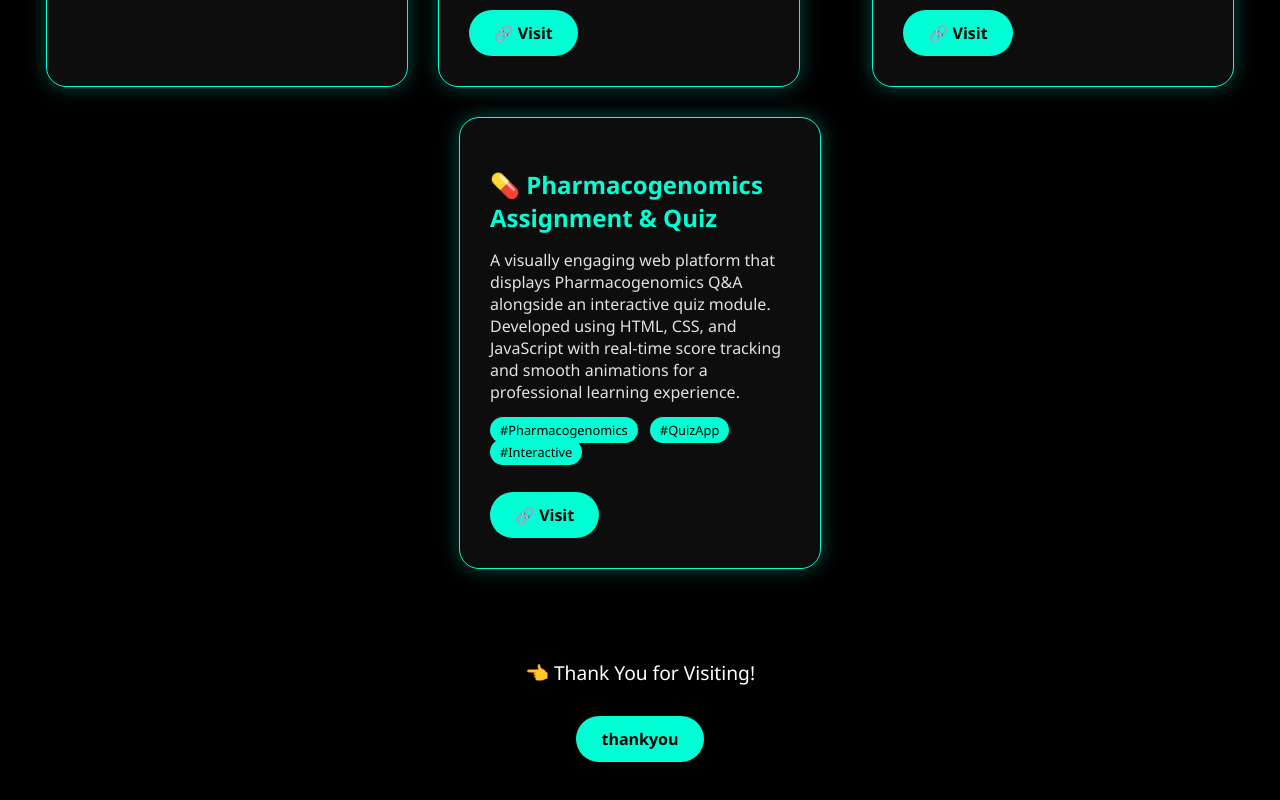
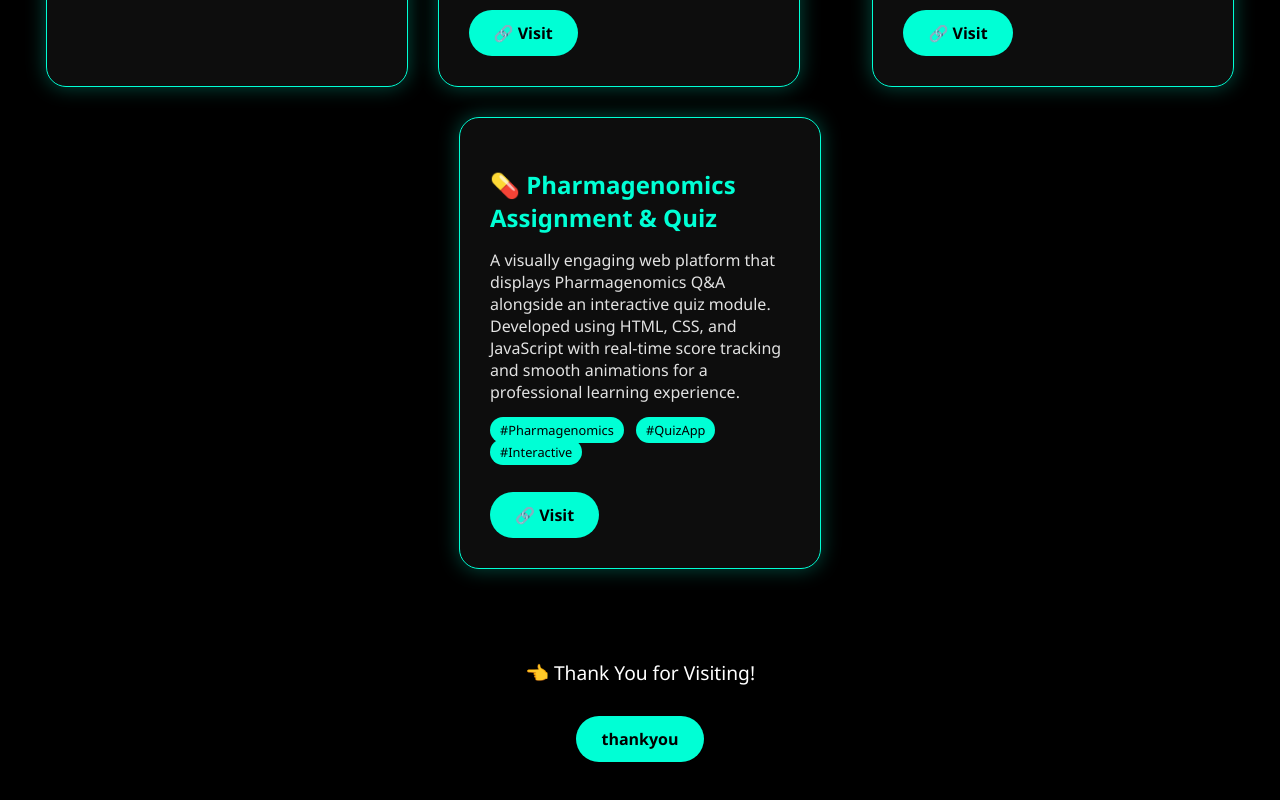
Before and after one commit to madhuravishe/madhuravishe, a plain HTML site: page project.html in a window 1280 px wide. Shown: the part 1079-1879 px from the top of the page. Drawn offline with Linux system fonts and the light colour scheme.

Commit message:
Update project.html

```diff
--- a/project.html
+++ b/project.html
@@ -98,13 +98,13 @@
       <a href="https://madhuravishe.github.io/ELISA-/" class="start-btn" target="_blank">🔗 Visit</a>
     </div>
 
-    <!-- Pharmacogenomics Assignment & Quiz -->
+    <!-- Pharmagenomics Assignment & Quiz -->
     <div class="project-card">
-      <h2>💊 Pharmacogenomics Assignment & Quiz</h2>
+      <h2>💊 Pharmagenomics Assignment & Quiz</h2>
       <p>
-        A visually engaging web platform that displays Pharmacogenomics Q&A alongside an interactive quiz module. Developed using HTML, CSS, and JavaScript with real-time score tracking and smooth animations for a professional learning experience.
+        A visually engaging web platform that displays Pharmagenomics Q&A alongside an interactive quiz module. Developed using HTML, CSS, and JavaScript with real-time score tracking and smooth animations for a professional learning experience.
       </p>
-      <span class="tag">#Pharmacogenomics</span>
+      <span class="tag">#Pharmagenomics</span>
       <span class="tag">#QuizApp</span>
       <span class="tag">#Interactive</span>
       <br />
```
